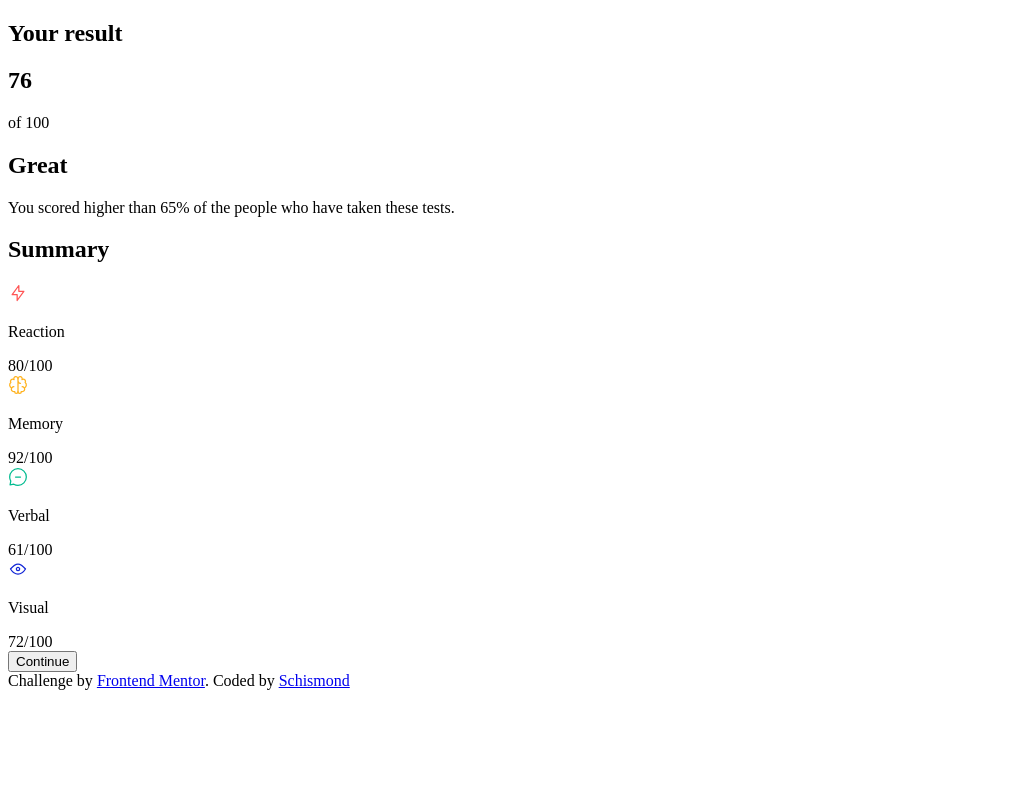
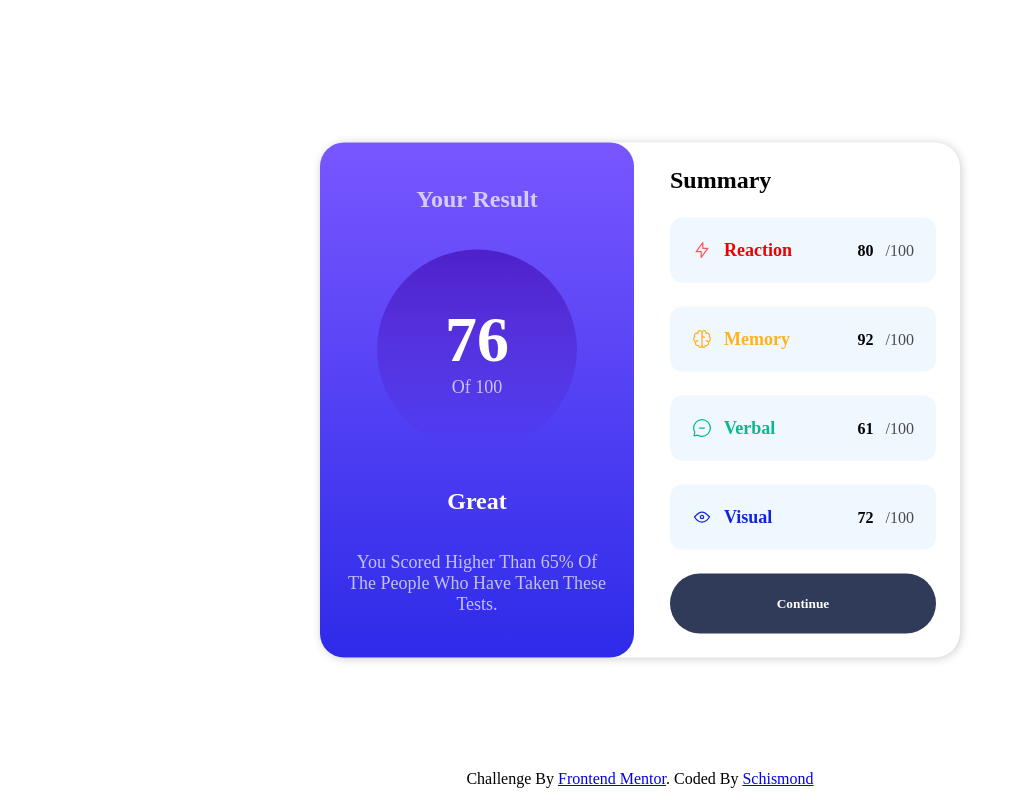
Before and after one commit to Schismond/results-summary-component-main, a plain HTML site: page index.html in a window 1280 px wide. Shown: the whole page, without its empty margins (0-1019 px from the left). Drawn offline with Linux system fonts and the light colour scheme; the site is published under a folder, as on GitHub Pages, so addresses that start at the root find nothing.

Commit message:
Update index.html

```diff
--- a/index.html
+++ b/index.html
@@ -4,11 +4,11 @@
     <meta charset="UTF-8" />
     <meta http-equiv="X-UA-Compatible" content="IE=edge">
     <meta name="viewport" content="width=device-width, initial-scale=1.0" />
-    <link rel="stylesheet" href="/style.css" />
+    <link rel="stylesheet" href="style.css" />
     <link rel="icon"
       type="image/png"
       sizes="32x32"
-      href="./images/favicon-32x32.png"/>
+      href="images/favicon-32x32.png"/>
     <title>Results summary component</title>
   </head>
   <body>
@@ -29,28 +29,28 @@
           <h2>Summary</h2>
           <div class="stat">
             <div class="right">
-              <img src="./images/icon-reaction.svg" alt="Reaction-icon" />
+              <img src="images/icon-reaction.svg" alt="Reaction-icon" />
               <p style="color: var(--reaction)">Reaction</p>
             </div>
             <div class="left">80<span>/100</span></div>
           </div>
           <div class="stat">
             <div class="right">
-              <img src="./images/icon-memory.svg" alt="Memory-icon" />
+              <img src="images/icon-memory.svg" alt="Memory-icon" />
               <p style="color: var(--memory)">Memory</p>
             </div>
             <div class="left">92<span>/100</span></div>
           </div>
           <div class="stat">
             <div class="right">
-              <img src="./images/icon-verbal.svg" alt="Verbal-icon" />
+              <img src="images/icon-verbal.svg" alt="Verbal-icon" />
               <p style="color: var(--verbal)">Verbal</p>
             </div>
             <div class="left">61<span>/100</span></div>
           </div>
           <div class="stat">
             <div class="right">
-              <img src="./images/icon-visual.svg" alt="Visual-icon" />
+              <img src="images/icon-visual.svg" alt="Visual-icon" />
               <p style="color: var(--visual)">Visual</p>
             </div>
             <div class="left">72<span>/100</span></div>
```
